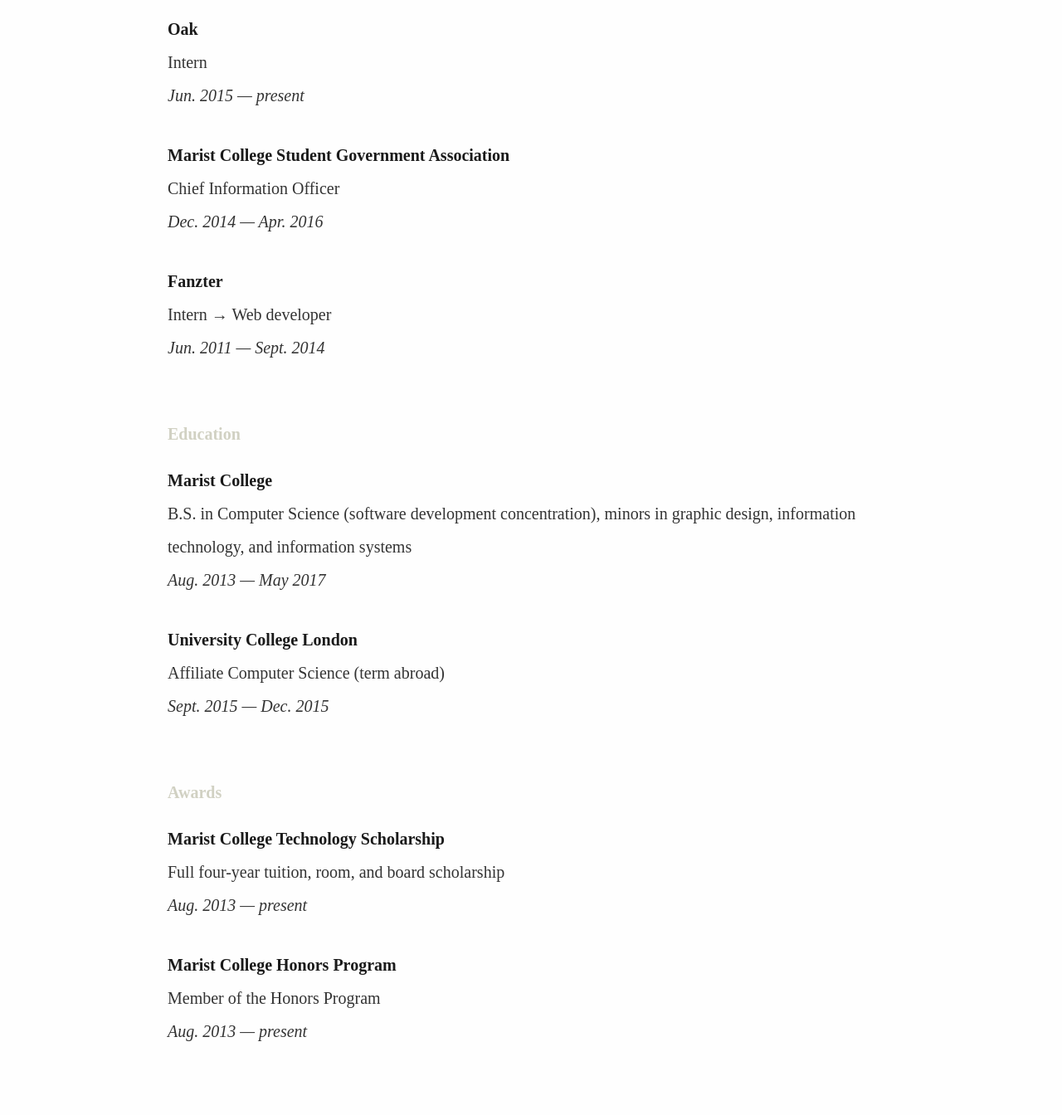
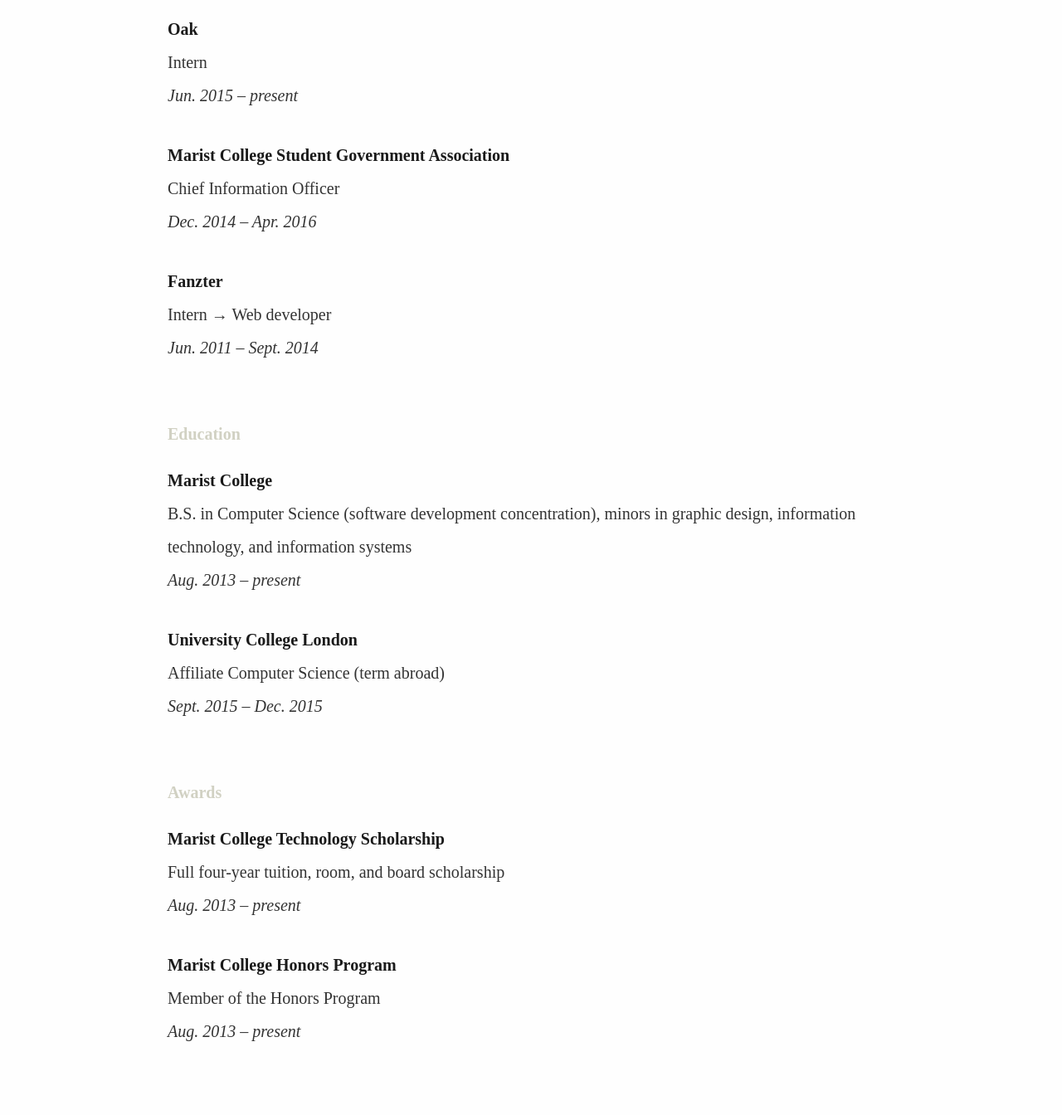
Before and after one commit to ethnt/ethnt.me, a Jekyll site: the page built from information.markdown, in a window 1280 px wide. Shown: the part 790-2134 px from the top of the page at 83% size. Built offline with Jekyll 4.4.1, drawn with Linux system fonts in a browser that asks for light colours.

Commit message:
Updated Information

```diff
--- a/information.markdown
+++ b/information.markdown
@@ -10,16 +10,16 @@
   - title: Oak
     link: http://oak.is
     description: Intern
-    range: Jun. 2015 — present
+    range: Jun. 2015 – present
   -
   - title: Marist College Student Government Association
     link: http://sga.marist.edu
     description: Chief Information Officer
-    range: Dec. 2014 — Apr. 2016
+    range: Dec. 2014 – Apr. 2016
   - title: Fanzter
     link: http://en.wikipedia.org/wiki/Fanzter
     description: Intern → Web developer
-    range: Jun. 2011 — Sept. 2014
+    range: Jun. 2011 – Sept. 2014
 - title: Education
   type: entries
   entries:
@@ -27,22 +27,22 @@
     link: http://marist.edu
     description: B.S. in Computer Science (software development concentration), minors
       in graphic design, information technology, and information systems
-    range: Aug. 2013 — May 2017
+    range: Aug. 2013 – present
   - title: University College London
     link: http://ucl.ac.uk
     description: Affiliate Computer Science (term abroad)
-    range: Sept. 2015 — Dec. 2015
+    range: Sept. 2015 – Dec. 2015
 - title: Awards
   type: entries
   entries:
   - title: Marist College Technology Scholarship
     link: http://www.marist.edu/admission/technologyscholarships/
     description: Full four-year tuition, room, and board scholarship
-    range: Aug. 2013 — present
+    range: Aug. 2013 – present
   - title: Marist College Honors Program
     link: http://www.marist.edu/academics/honors
     description: Member of the Honors Program
-    range: Aug. 2013 — present
+    range: Aug. 2013 – present
 layout: information
 ---
 
```
